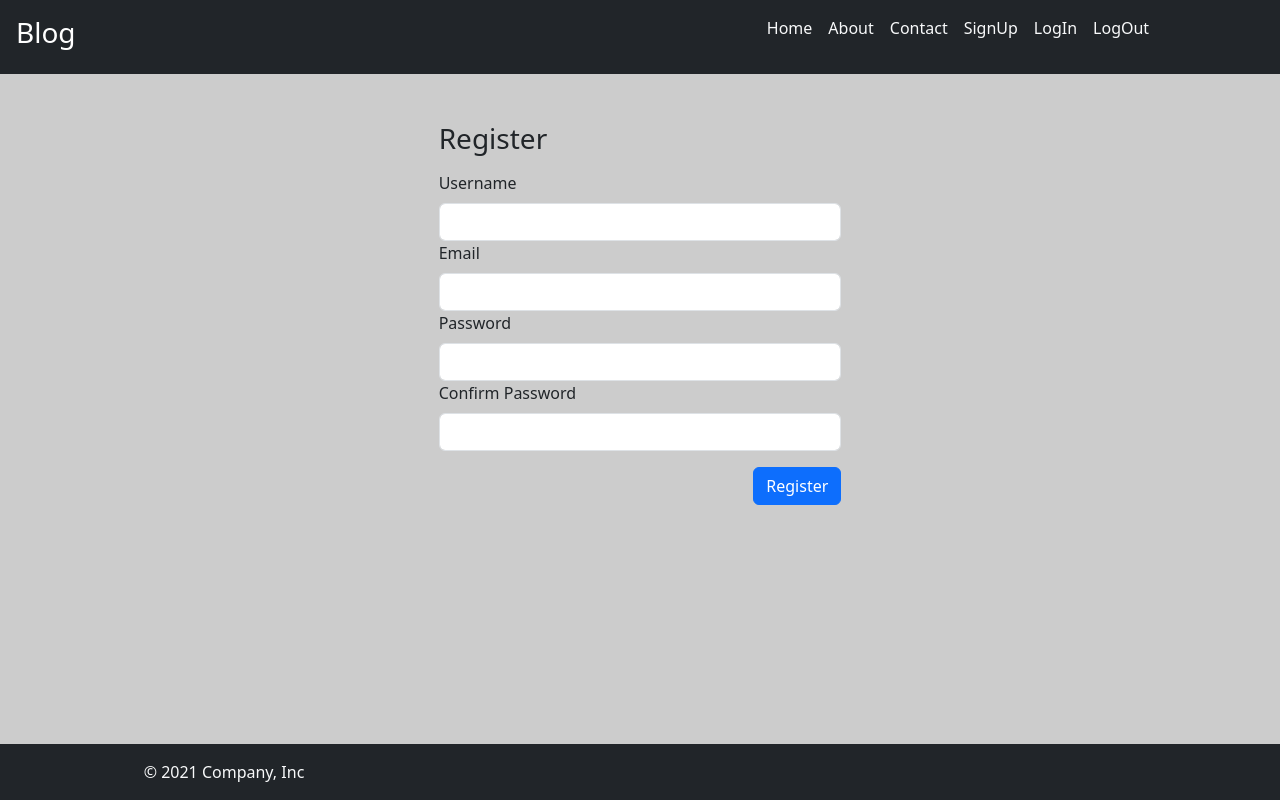
After one commit to Balaji45-Ncr/dj-proj1, a Django app: page /blog/register/ in a window 1280 px wide. The commit adds this page. Run offline with Django 4.2, Linux system fonts and the light colour scheme; some libraries are stand-ins or nearby versions.

Commit message:
registration

```diff
--- a/blog/forms.py
+++ b/blog/forms.py
@@ -1,7 +1,27 @@
 from django import forms
-
+from django.contrib.auth.models import User
+from django.contrib.auth.forms import UserCreationForm
 
 class Contactform(forms.Form):
     name= forms.CharField(label='Name',max_length=50,required=True)
     email= forms.EmailField(label='Email')
     message= forms.CharField(label='Message',required=True)
+
+class Registerform(forms.ModelForm):
+    username=forms.CharField(label='Username',max_length=100,required=True)
+    email=forms.EmailField(label='Email',max_length=100,required=True)
+    password=forms.CharField(label='Password',max_length=100,required=True)
+    password_confirm=forms.CharField(label='Confirm_Password',max_length=100,required=True)
+
+    class Meta:
+        model=User
+        fields=['username','email']
+
+
+    def clean(self):
+        data=super().clean()
+        password=data.get('password')
+        cnfm_pwd=data.get('password_confirm')
+
+        if password and cnfm_pwd and password!=cnfm_pwd:
+            raise forms.ValidationError('Password and confirm_password did not match')
--- a/blog/templates/blog/includes/header.html
+++ b/blog/templates/blog/includes/header.html
@@ -8,6 +8,9 @@
                     <a class="text-light text-decoration-none" href="">Home</a>
                     <a class="text-light text-decoration-none" href="">About</a>
                     <a class="text-light text-decoration-none" href="">Contact</a>
+                    <a class="text-light text-decoration-none" href="{% url 'blog:register' %}">SignUp</a>
+                    <a class="text-light text-decoration-none" href="">LogIn</a>
+                    <a class="text-light text-decoration-none" href="">LogOut</a>
                 </div>
             </div>
         </div>
--- /dev/null
+++ b/blog/templates/blog/register.html
@@ -0,0 +1,58 @@
+{% extends 'blog/base.html' %}
+
+{% block content %}
+
+
+    <div class="container-fluid">
+        <div class="row d-flex justify-content-center mt-5">
+            <div class="col-4">
+                <h3>Register</h3>
+                <div class="">
+                    <!-- Error messages -->
+                    {% if form.non_field_errors %}
+                              <div class="text-danger">
+                                {% for error in form.non_field_errors %}
+                                  <p>{{ error }}</p>
+                                {% endfor %}
+                              </div>
+                            {% endif %}
+
+
+                    {% if messages %}
+                                          {% for message in messages %}
+                                            <div class="alert alert-success">
+                                              {{ message }}
+                                            </div>
+                                          {% endfor %}
+                                        {% endif %}
+                <div class="my-3">
+                    <form method="post">
+                        {% csrf_token %}
+                        <div class="form-group">
+                            <label for="username" class="form-label">Username</label>
+                            <input type="text" class="form-control" id="username" name="username" value="{{form.username.value|default:''}}">
+                        </div>
+                        <div class="form-group">
+                            <label for="email" class="form-label">Email</label>
+                            <input type="email" class="form-control" id="email" name="email" value="{{form.email.value|default:''}}">
+                        </div>
+                        <div class="form-group">
+                            <label for="password" class="form-label">Password</label>
+                            <input type="password" class="form-control" id="password" name="password">
+                        </div>
+                        <div class="form-group">
+                            <label for="confirm_password" class="form-label">Confirm Password</label>
+                            <input type="password" class="form-control" id="confirm_password" name="password_confirm">
+                        </div>
+                        <div class="my-3 d-flex justify-content-end">
+                            <button type="submit" class="btn btn-primary">Register</button>
+                        </div>
+                    </form>
+                </div>
+            </div>
+        </div>
+    </div>
+
+
+
+{% endblock %}
--- a/blog/urls.py
+++ b/blog/urls.py
@@ -12,4 +12,6 @@ urlpatterns=[
     path('old_url/<int:id>',views.old_url_redirect,name='old_url'),
     path('contact/',views.Contact.as_view(),name='contact'),
     path('thanks/',views.Thanks.as_view(),name='thanks'),
+    path('register/',views.Register.as_view(),name='register'),
+    path('login/',views.Login.as_view(),name='login'),
 ]
--- a/blog/views.py
+++ b/blog/views.py
@@ -2,12 +2,14 @@ from django.shortcuts import render,redirect,reverse
 from django.http import HttpResponse
 from django.views import View
 from django.urls import reverse_lazy
-from django.views.generic import ListView,DetailView,FormView,UpdateView,DeleteView
+from django.views.generic import ListView,DetailView,FormView,UpdateView,DeleteView,CreateView
 from django.views.generic.base import TemplateView
 from .models import Post
 from django.http import HttpResponseNotFound
-from .forms import Contactform
+from .forms import Contactform,Registerform
 from django.urls import reverse_lazy
+from django.contrib.auth import authenticate
+from django.contrib import messages
 # Create your views here.
 class index(ListView):
     model=Post
@@ -68,3 +70,27 @@ class Contact(FormView):
 
 class Thanks(TemplateView):
     template_name = 'blog/thanks.html'
+
+
+class Register(FormView):
+    form_class = Registerform
+    template_name = 'blog/register.html'
+    success_url = reverse_lazy('blog:thanks')
+
+    def form_valid(self, form):
+        form_details=form.save(commit=False)
+        user=form.cleaned_data['username']
+        print(user)
+        email=form.cleaned_data['email']
+        print(email)
+        password=form.cleaned_data['password']
+        form_details.set_password(password)
+        form_details.save()
+        messages.success(self.request,'your registration was sucessfully done please login')
+        return super().form_valid(form)
+
+    def form_invalid(self, form):
+        return super().form_invalid(form)
+
+class Login(FormView):
+    pass
```
Also changed, not shown: blog/admin.py (+6 -1 lines), blog/templates/blog/thanks.html (+7 -0 lines).
